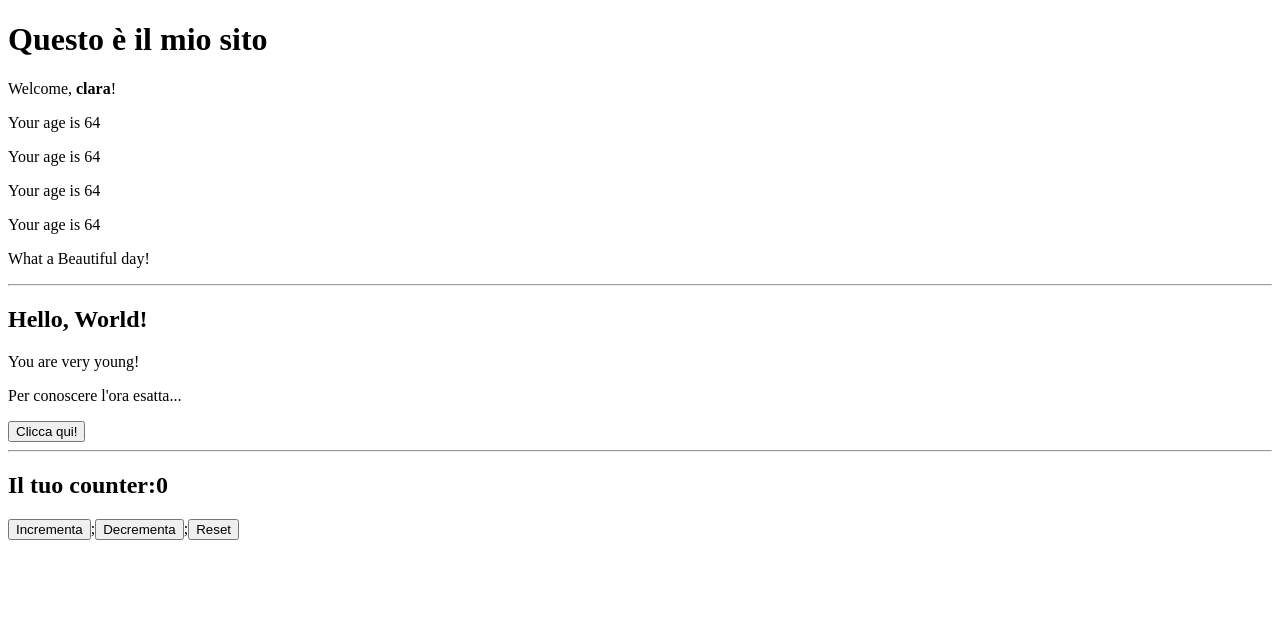
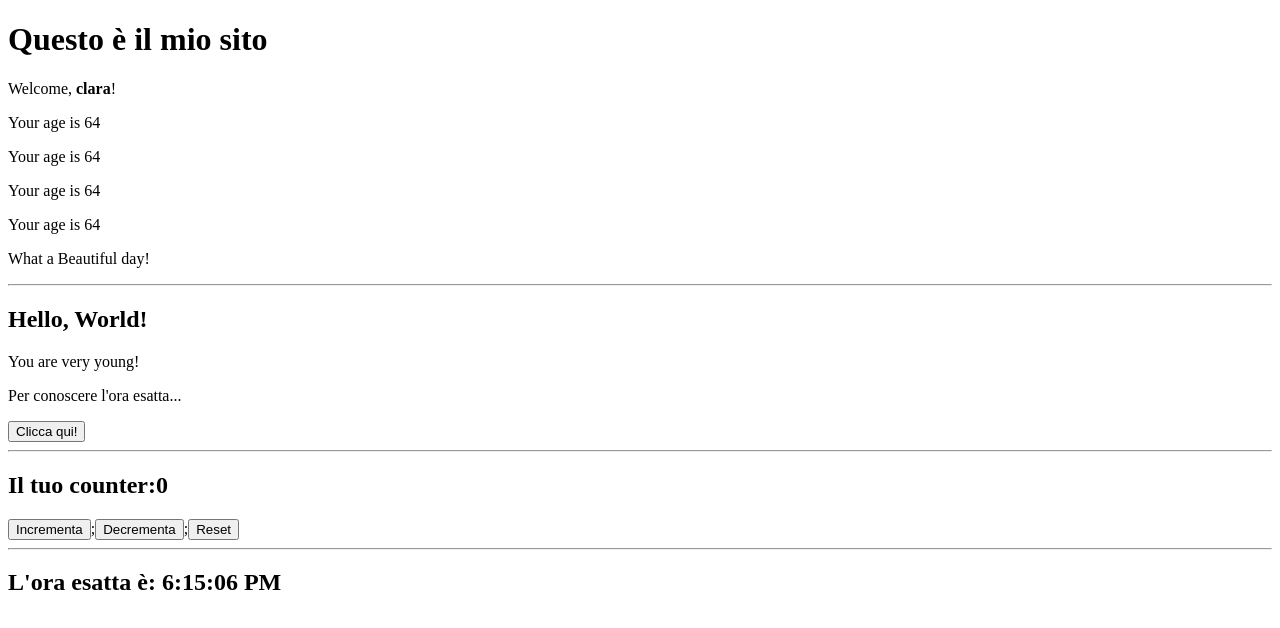
Before and after one commit to Clara-newbie/React_Esercizio, a React (Vite) app: page / in a window 1280 px wide. Shown: the top 628 px of the page. Built offline with nearby package versions, Linux system fonts and the light colour scheme.

Commit message:
svolto esercizio 'useEffect'

```diff
--- /dev/null
+++ b/Clock.jsx
@@ -0,0 +1,19 @@
+import { useEffect, useState } from "react";
+
+export default function Clock() {
+  const [date, setDate] = useState(new Date());
+
+  useEffect(() => {
+    const interval = setInterval(() => {
+      console.log("Uploading time...");
+
+      setDate(new Date());
+    }, 1000);
+
+    return () => {
+      clearInterval(interval);
+    };
+  }, []);
+
+  return <h2>L'ora esatta è: {date.toLocaleTimeString()}</h2>;
+}
--- a/src/App.jsx
+++ b/src/App.jsx
@@ -1,3 +1,4 @@
+import Clock from "../Clock";
 import AlertClock from "./AlertClock";
 import Counter from "./Counter";
 import Hello from "./Hello";
@@ -20,6 +21,8 @@ export default function App() {
       <AlertClock onClickEvent={handleShowTime} />
       <hr />
       <Counter index={1} initialValue={0} />
+      <hr />
+      <Clock />
     </div>
   );
 }
--- a/src/Counter.jsx
+++ b/src/Counter.jsx
@@ -1,4 +1,4 @@
-import { useState } from "react";
+import { useEffect, useState } from "react";
 import CounterDisplay from "./CounterDisplay";
 
 export default function Counter({ index, initialValue }) {
@@ -14,6 +14,10 @@ export default function Counter({ index, initialValue }) {
     setCounter(initialValue);
   }
 
+  useEffect(() => {
+    console.log(counter);
+  }, [counter]);
+
   return (
     <div>
       <CounterDisplay counter={counter} />
```
